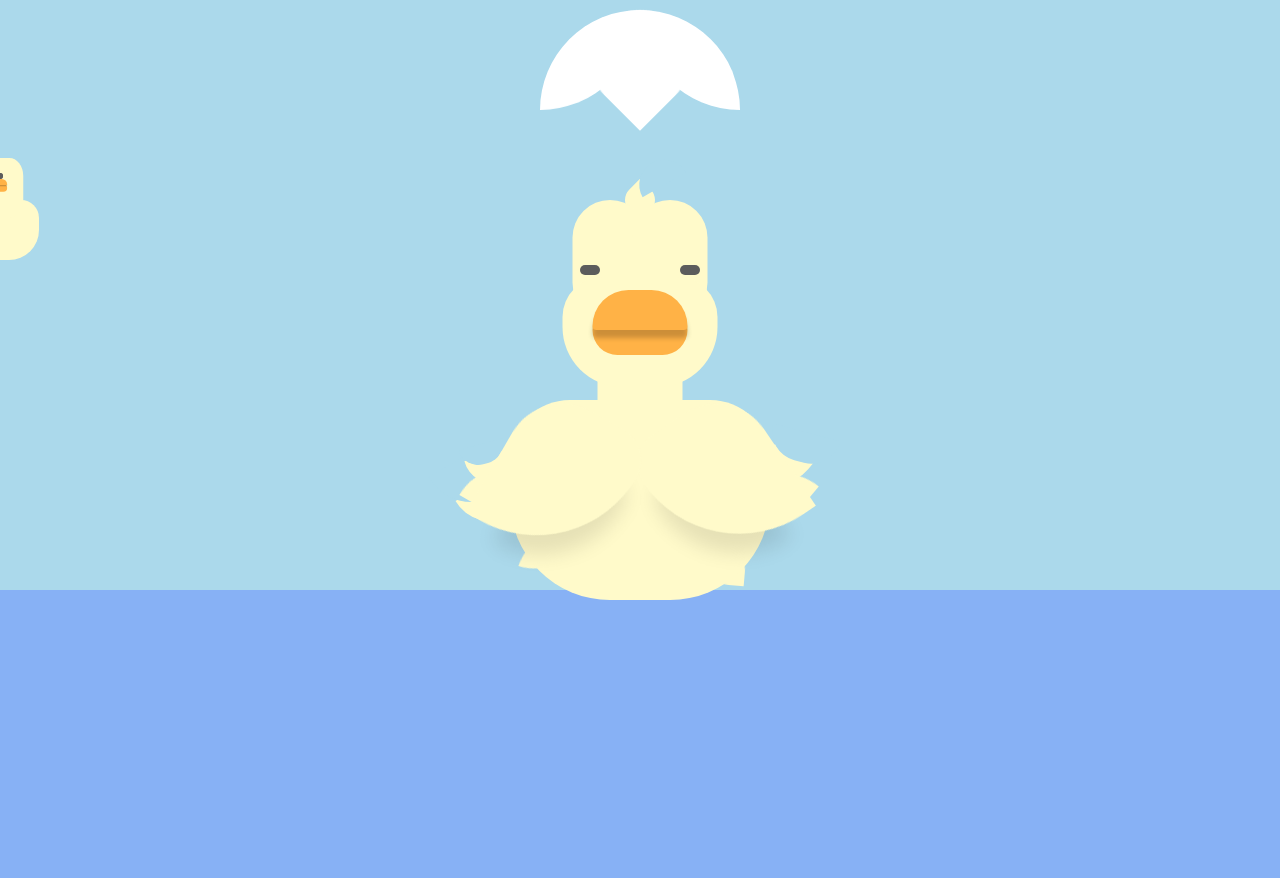
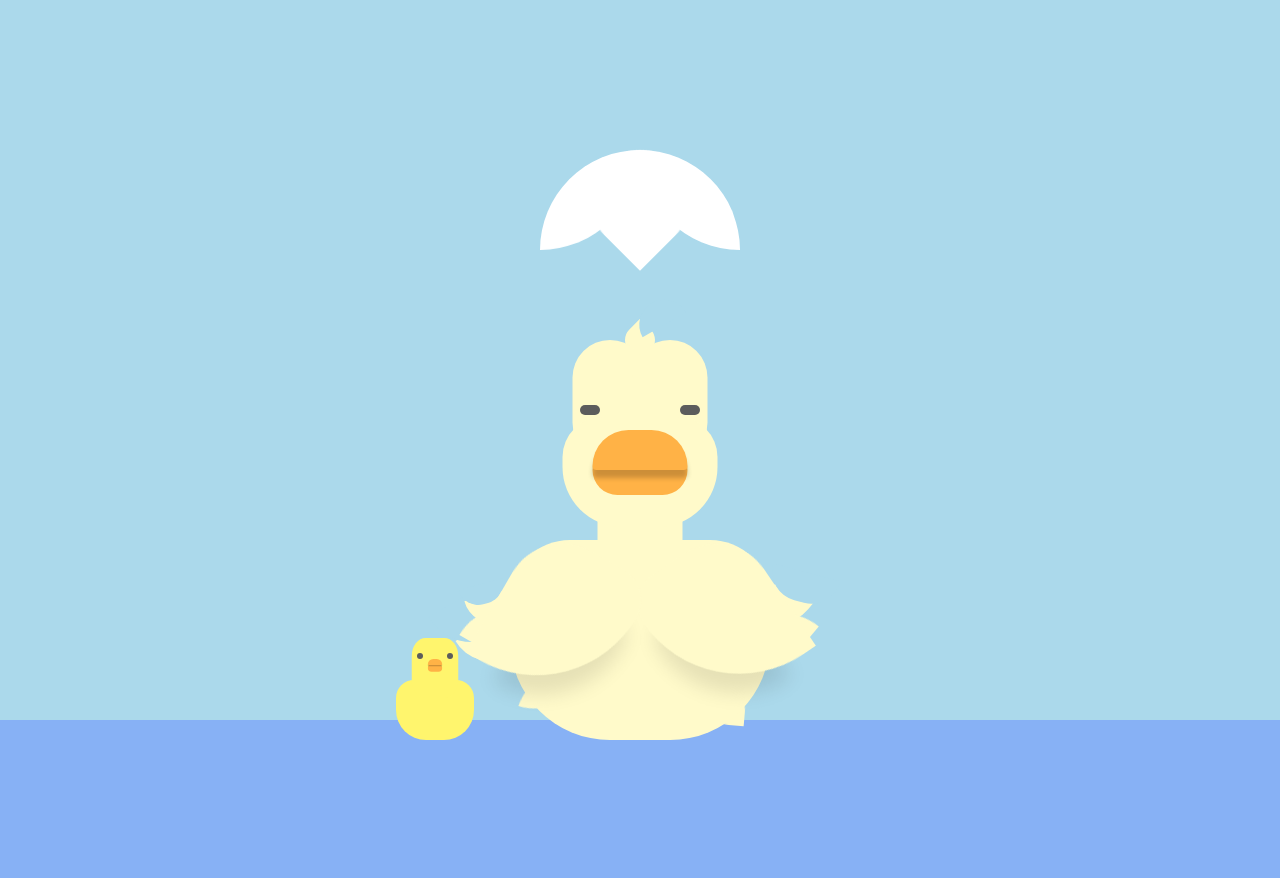
Before and after one commit to subincdev/CSS-, a plain HTML site: page index.html in a window 1280 px wide. Shown: the top 878 px of the page. Drawn offline with Linux system fonts and the light colour scheme; a web font is replaced by a local one.

Commit message:
Update styles.css

```diff
--- a/styles.css
+++ b/styles.css
@@ -27,13 +27,13 @@ body {
   justify-content: center;
   align-items: center;
   background-color: rgb(135, 177, 245);
-  top: 590px;
+  top: 720px;
   width: 100%;
   height: 100%;
   animation: 0.7s ease 0s infinite alternate none running 물둥둥;
 }
 
-.water > p {
+.txt-water {
   font-size: 150px;
   color: white;
 }
@@ -43,7 +43,7 @@ body {
   height: 1000px;
   position: absolute;
   left: 50%;
-  top: 50%;
+  top: 540px;
   transform: translate(-50%, -50%);
 }
 
@@ -104,6 +104,9 @@ body {
   margin: 0px auto;
 }
 
+.center2 .body_middle {
+  background-color: #fff56d;
+}
 .wing_right {
   position: absolute;
   background-color: var(--pri);
@@ -185,7 +188,6 @@ body {
   left: 325px;
   top: 565px;
   transform: translate(-50%, -50%) rotate(-30deg);
-  /* box-shadow: rgba(0, 0, 0, 0.1) 30px -20px 20px -18px; */
   width: 55px;
   height: 50px;
   border-radius: 0px 0px 0px 100px;
@@ -329,6 +331,10 @@ body {
   margin: 0px auto;
 }
 
+.center2 .face_lower {
+  background-color: #fff56d;
+}
+
 .beak_lower {
   position: absolute;
   background-color: var(--point);
@@ -394,10 +400,12 @@ body {
 }
 
 .center2 {
+  width: 1000px;
+  height: 1000px;
   position: absolute;
-  top: 50px;
-  left: 0px;
-  transform: scale(0.3);
+  left: 34%;
+  top: 680px;
+  transform: translate(-50%, -50%) scale(0.3);
 }
 
 .face2 .face_lower {
@@ -473,15 +481,6 @@ body {
   }
 }
 
-/* @keyframes 왼쪽날개푸드덕 {
-  0% {
-    transform: translate(-50%, -50%) rotate(120deg);
-  }
-  100% {
-    transform: translate(-50%, -50%) rotate(125deg);
-  }
-} */
-
 @keyframes 오른쪽윙털움직임 {
   0% {
     transform: translate(-50%, -50%) rotate(-40deg);
```
